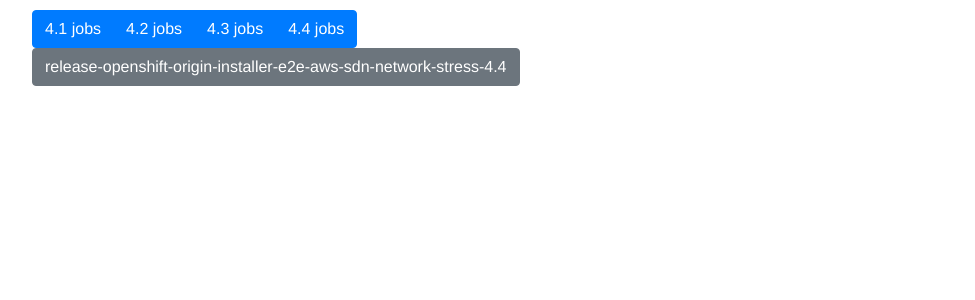
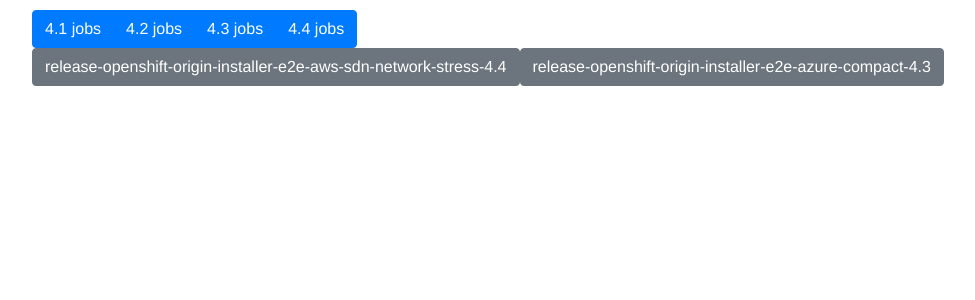
Before and after one commit to vrutkovs/elk, a Vue app: page / in a window 1280 px wide. Shown: the top 300 px of the page, without its empty margins (38-1013 px from the left). Built offline with nearby package versions, Linux system fonts and the light colour scheme.

Commit message:
Add azure test

```diff
--- a/src/components/TopNavBar.vue
+++ b/src/components/TopNavBar.vue
@@ -47,6 +47,10 @@
   {
     "id": "release-openshift-origin-installer-e2e-aws-sdn-network-stress-4.4",
     "title": "release-openshift-origin-installer-e2e-aws-sdn-network-stress-4.4"
+  },
+  {
+    "id": "release-openshift-origin-installer-e2e-azure-compact-4.3",
+    "title": "release-openshift-origin-installer-e2e-azure-compact-4.3"
   }
 ]
 
```
